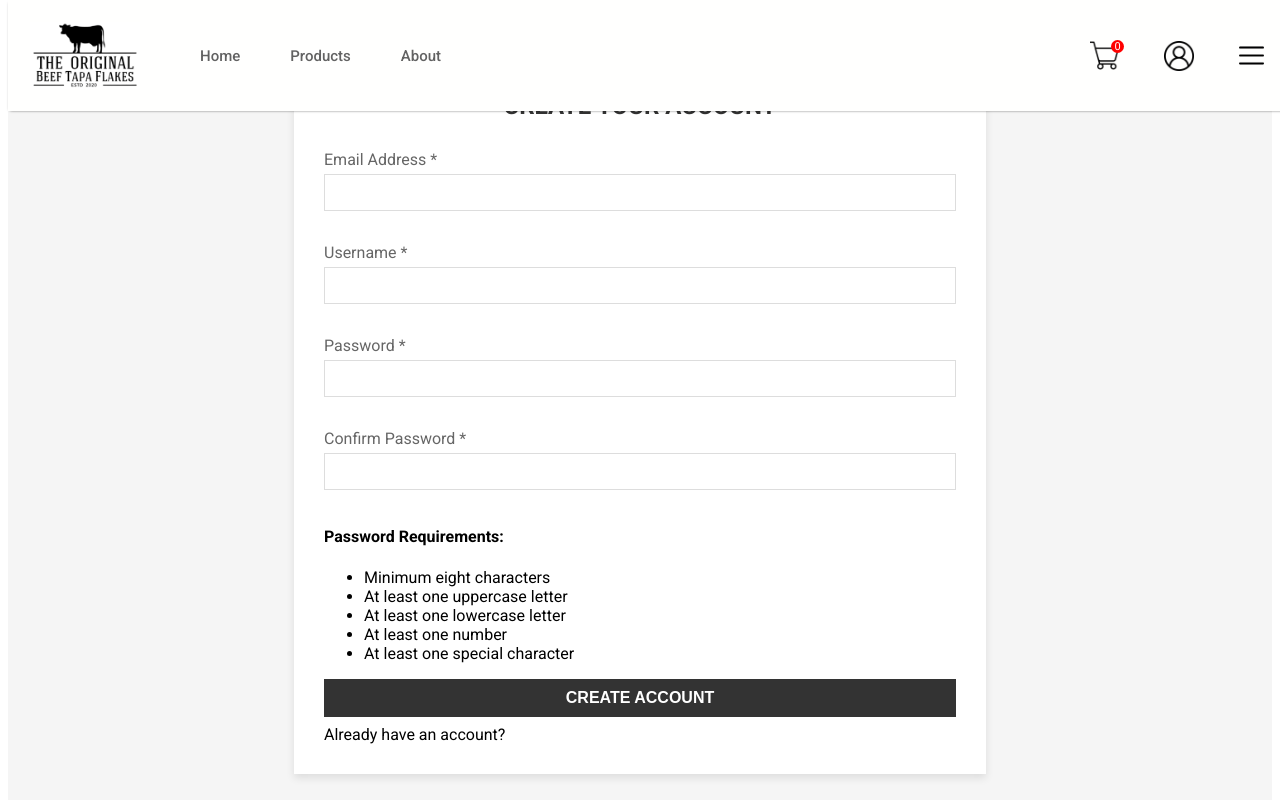
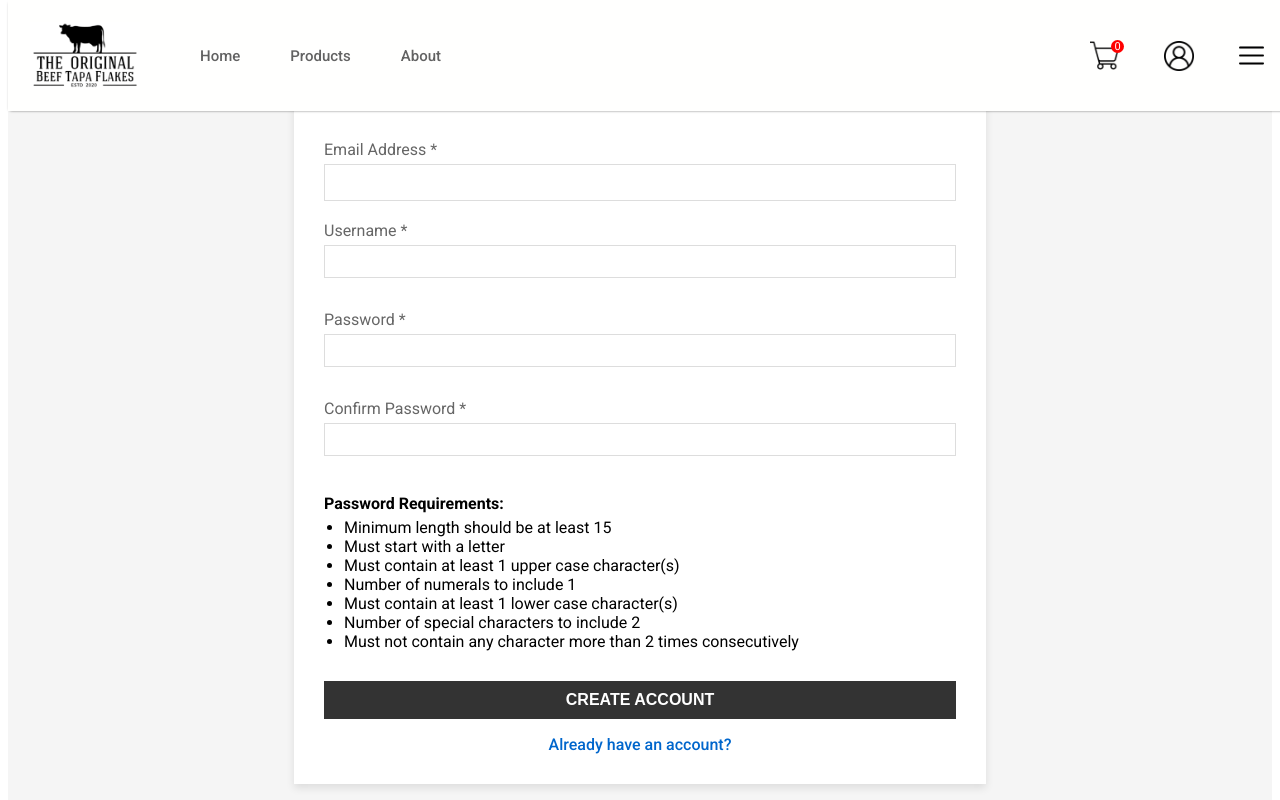
Before and after one commit to ReyObejero/2425-t2-cssecdv-s11-g5-theoriginalbeeftapaflakes, a React (Create React App) app in the folder client/: page /register in a window 1280 px wide. Shown: the top 800 px of the page. Built offline with nearby package versions, Linux system fonts and the light colour scheme; no server answers.

Commit message:
Password Notifications

```diff
--- a/client/src/Components/Register/Register.css
+++ b/client/src/Components/Register/Register.css
@@ -33,18 +33,41 @@ h2 {
     margin-bottom: 5px;
 }
 
-.register-input-group input {
+.register-input-field {
     width: 100%;
     padding: 10px;
     border: 1px solid #DDD;
+    box-sizing: border-box;
+    margin-bottom: 4px;
 }
 
-.register-input-field {
-    width: 100%;
-    box-sizing: border-box;
-    margin-bottom: 16px;
+/* Error */
+.error-message {
+    color: #D8000C;
+    background-color: #FFD2D2;
+    padding: 5px 8px;
+    font-size: 0.9rem;
+    border-radius: 4px;
+    margin-top: 4px;
 }
 
+/* Success box */
+.success-message {
+    color: #4F8A10;
+    background-color: #DFF2BF;
+    padding: 12px 15px;
+    font-size: 1rem;
+    font-weight: bold;
+    border-radius: 8px;
+    margin-bottom: 20px;
+    text-align: center;
+}
+
+.success-big-box {
+    font-size: 1.1rem;
+}
+
+/* Button */
 .register-button {
     width: 100%;
     padding: 10px;
@@ -54,34 +77,78 @@ h2 {
     cursor: pointer;
     font-size: 16px;
     font-weight: bold;
+    margin-top: 10px;
 }
 
 .register-button:hover {
     background-color: #555;
 }
 
+/* Password Rules Box */
+.password-requirements-box {
+    margin-top: 10px;
+}
+
+.password-requirements-box h4 {
+    margin-bottom: 5px;
+}
+
+.password-requirements-box ul {
+    padding-left: 20px;
+    margin: 0;
+}
+
+/* Login link container */
+.login-link-container {
+    margin-top: 1rem;
+    text-align: center;
+}
+
 .login {
-    color: #000000;
+    color: #0066cc;
     text-decoration: none;
-    display: inline-block;
-    margin-top: 0.5rem;
+    font-weight: 500;
 }
 
 .login:hover {
     text-decoration: underline;
 }
 
-.error-message {
-    text-align: center;
-    margin-top: 0;
-    margin-bottom: 0;
-    color: red;
+/* Password input wrapper to position button on the right */
+.password-input-wrapper {
+    position: relative;
+    display: flex;
+    align-items: center;
+}
+
+.password-toggle-btn {
+    position: absolute;
+    right: 10px;
+    top: 50%;
+    transform: translateY(-50%);
+    background: none;
+    border: none;
+    color: #0066cc;
+    cursor: pointer;
+    font-size: 14px;
     font-weight: bold;
 }
 
-.login-error-message {
-    text-align: center;
+.password-toggle-btn:hover {
+    text-decoration: underline;
+}
 
-    color: red;
-    font-weight: bold;
+/* Submit button wrapper for centering the button */
+.submit-button-wrapper {
+    display: flex;
+    justify-content: center;
+    margin-top: 20px;
 }
+
+/* Responsive */
+@media screen and (max-width: 768px) {
+    .form-container {
+        width: 90%;
+        padding: 20px;
+    }
+}
--- a/client/src/Components/Register/Register.jsx
+++ b/client/src/Components/Register/Register.jsx
@@ -9,9 +9,17 @@ const Register = () => {
     const [username, setUsername] = useState('');
     const [password, setPassword] = useState('');
     const [confirmPassword, setConfirmPassword] = useState('');
+
     const [successMessage, setSuccessMessage] = useState('');
-    const [errorMessage, setErrorMessage] = useState('');
-    const [errorOption, setErrorOption] = useState('');
+    const [registrationError, setRegistrationError] = useState('');
+    const [errorEmail, setErrorEmail] = useState('');
+    const [errorUsername, setErrorUsername] = useState('');
+    const [errorPassword, setErrorPassword] = useState('');
+    const [errorConfirmPassword, setErrorConfirmPassword] = useState('');
+
+    const [isSubmitted, setIsSubmitted] = useState(false);
+    const [passwordVisible, setPasswordVisible] = useState(false);
+    const [confirmPasswordVisible, setConfirmPasswordVisible] = useState(false);
     const navigate = useNavigate();
 
     const validateEmail = (email) => {
@@ -19,14 +27,56 @@ const Register = () => {
         return emailRegex.test(email);
     };
 
+    const validatePassword = (password) => {
+        const passwordRegex = /^(?=[A-Za-z])(?=.*[a-z])(?=.*[A-Z])(?=.*\d)(?=(?:.*[^A-Za-z0-9]){2,})(?!.*(.)\1\1).{15,}$/;
+        return passwordRegex.test(password);
+    };
+
+    const validateUsername = (username) => {
+        const reserved = ['admin', 'null', 'undefined', 'root', 'system', 'guest'];
+        const clean = username.trim();
+
+        const usernameRegex = /^(?!.*[_.]{2})[A-Za-z0-9](?!.*[_.]{2})[A-Za-z0-9._]{1,28}[A-Za-z0-9]$/;
+        return (
+            usernameRegex.test(clean) &&
+            !reserved.includes(clean.toLowerCase()) &&
+            !/\s/.test(clean)
+        );
+    };
+
     const handleSubmit = async (event) => {
         event.preventDefault();
+        setIsSubmitted(true);
+        setErrorEmail('');
+        setErrorUsername('');
+        setErrorPassword('');
+        setErrorConfirmPassword('');
+        setRegistrationError('');
+        setSuccessMessage('');
+
+        let valid = true;
 
         if (!validateEmail(email)) {
-            setErrorMessage('Please enter a valid email address');
-            setErrorOption('email');
-            return;
+            setErrorEmail('Invalid email');
+            valid = false;
         }
+
+        if (!validateUsername(username)) {
+            setErrorUsername('Invalid username');
+            valid = false;
+        }
+
+        if (!validatePassword(password)) {
+            setErrorPassword('Invalid password');
+            valid = false;
+        }
+
+        if (password !== confirmPassword) {
+            setErrorConfirmPassword('Passwords do not match');
+            valid = false;
+        }
+
+        if (!valid) return;
 
         try {
             const response = await axiosInstance.post(`${AUTH_URL}/register`, {
@@ -36,21 +86,16 @@ const Register = () => {
             });
 
             if (response.status === 201) {
-                setErrorOption('');
-                setErrorMessage('');
-                setSuccessMessage(response.data.message);
-                // Reset input fields
+                setSuccessMessage(response.data.message || 'Registration successful');
                 setEmail('');
                 setUsername('');
                 setPassword('');
                 setConfirmPassword('');
-                // Redirect to login page after a delay
-                setTimeout(() => {
-                    navigate('/login');
-                }, 2000); // 2000 milliseconds delay (2 seconds)
+                setTimeout(() => navigate('/login'), 2000);
             }
         } catch (error) {
             console.log(error);
+            setRegistrationError('Failed registration');
         }
     };
 
@@ -59,6 +104,14 @@ const Register = () => {
             <div className="form-container">
                 <h2>CREATE YOUR ACCOUNT</h2>
                 <form onSubmit={handleSubmit}>
+                    {/* Success message block */}
+                    {isSubmitted && successMessage && (
+                        <div className="success-message success-big-box">
+                            {successMessage}
+                        </div>
+                    )}
+
+                    {/* Email */}
                     <div className="register-input-group">
                         <label htmlFor="email">Email Address *</label>
                         <input
@@ -69,70 +122,126 @@ const Register = () => {
                             onChange={(e) => setEmail(e.target.value)}
                             required
                         />
-                        {errorMessage && errorOption === 'email' && (
-                            <div className="p-error-bubble">{errorMessage}</div>
+                        {isSubmitted && errorEmail && (
+                            <div className="error-message">{errorEmail}</div>
                         )}
                     </div>
+
+                    {/* Username */}
                     <div className="register-input-group">
                         <label htmlFor="username">Username *</label>
                         <input
-                            type="username"
+                            type="text"
                             className="register-input-field"
                             id="username"
                             value={username}
                             onChange={(e) => setUsername(e.target.value)}
                             required
                         />
-                        {errorMessage && errorOption === 'username' && (
-                            <div className="p-error-bubble">{errorMessage}</div>
+                        {isSubmitted && errorUsername && (
+                            <div className="error-message">{errorUsername}</div>
                         )}
                     </div>
+
+                    {/* Password */}
                     <div className="register-input-group">
                         <label htmlFor="password">Password *</label>
+                        <div className="password-input-wrapper">
                             <input
-                            type="password"
+                                type={passwordVisible ? 'text' : 'password'}
                                 className="register-input-field"
                                 id="password"
                                 value={password}
-                            onChange={(e) => setPassword(e.target.value)}
+                                onChange={(e) => {
+                                    setPassword(e.target.value);
+                                    if (e.target.value === '') {
+                                        setPasswordVisible(false); // Hide password toggle when input is empty
+                                    }
+                                }}
                                 required
                             />
-                        {errorMessage && errorOption === 'password' && (
-                            <div className="p-error-bubble">{errorMessage}</div>
+                            {password.length > 0 && (
+                                <button
+                                    type="button"
+                                    className="password-toggle-btn"
+                                    onClick={() => setPasswordVisible(!passwordVisible)}
+                                >
+                                    {passwordVisible ? 'Hide' : 'Show'}
+                                </button>
                             )}
                         </div>
+                        {isSubmitted && errorPassword && (
+                            <div className="error-message">{errorPassword}</div>
+                        )}
+                    </div>
+
+                    {/* Confirm Password */}
                     <div className="register-input-group">
                         <label htmlFor="confirmPassword">Confirm Password *</label>
+                        <div className="password-input-wrapper">
                             <input
-                            type="password"
+                                type={confirmPasswordVisible ? 'text' : 'password'}
                                 className="register-input-field"
                                 id="confirmPassword"
                                 value={confirmPassword}
-                            onChange={(e) => setConfirmPassword(e.target.value)}
+                                onChange={(e) => {
+                                    setConfirmPassword(e.target.value);
+                                    if (e.target.value === '') {
+                                        setConfirmPasswordVisible(false); // Hide confirm password toggle when input is empty
+                                    }
+                                }}
                                 required
                             />
-                        {errorMessage && errorOption === 'password' && (
-                            <div className="p-error-bubble">{errorMessage}</div>
+                            {confirmPassword.length > 0 && (
+                                <button
+                                    type="button"
+                                    className="password-toggle-btn"
+                                    onClick={() => setConfirmPasswordVisible(!confirmPasswordVisible)}
+                                >
+                                    {confirmPasswordVisible ? 'Hide' : 'Show'}
+                                </button>
                             )}
                         </div>
-                    {/* Password policies box */}
+                        {isSubmitted && errorConfirmPassword && (
+                            <div className="error-message">{errorConfirmPassword}</div>
+                        )}
+                    </div>
+
+                    {/* Password Rules */}
                     <div className="password-requirements-box">
                         <h4>Password Requirements:</h4>
                         <ul>
-                            <li>Minimum eight characters</li>
-                            <li>At least one uppercase letter</li>
-                            <li>At least one lowercase letter</li>
-                            <li>At least one number</li>
-                            <li>At least one special character</li>
+                            <li>Minimum length should be at least 15</li>
+                            <li>Must start with a letter</li>
+                            <li>Must contain at least 1 upper case character(s)</li>
+                            <li>Number of numerals to include 1</li>
+                            <li>Must contain at least 1 lower case character(s)</li>
+                            <li>Number of special characters to include 2</li>
+                            <li>Must not contain any character more than 2 times consecutively</li>
                         </ul>
                     </div>
-                    <div>{successMessage && <div className="p-success-message">{successMessage}</div>}</div>
+
+                    {/* Spacer */}
+                    <div style={{ marginBottom: '20px' }}></div>
+
+                    {/* Error message below policy box if general registration error */}
+                    {isSubmitted && registrationError && (
+                        <div className="error-message">{registrationError}</div>
+                    )}
+
+                    {/* Submit Button */}
+                    <div className="submit-button-wrapper">
                         <button type="submit" className="register-button">
                             CREATE ACCOUNT
                         </button>
+                    </div>
+
+                    {/* Centered Login Link */}
+                    <div className="login-link-container">
                         <a href="/login" className="login">
                             Already have an account?
                         </a>
+                    </div>
                 </form>
             </div>
         </div>
```
Also changed, not shown: 1 other file (tests, documents, lock files or other folders). Lines whose indentation alone changed are shown as unchanged.
